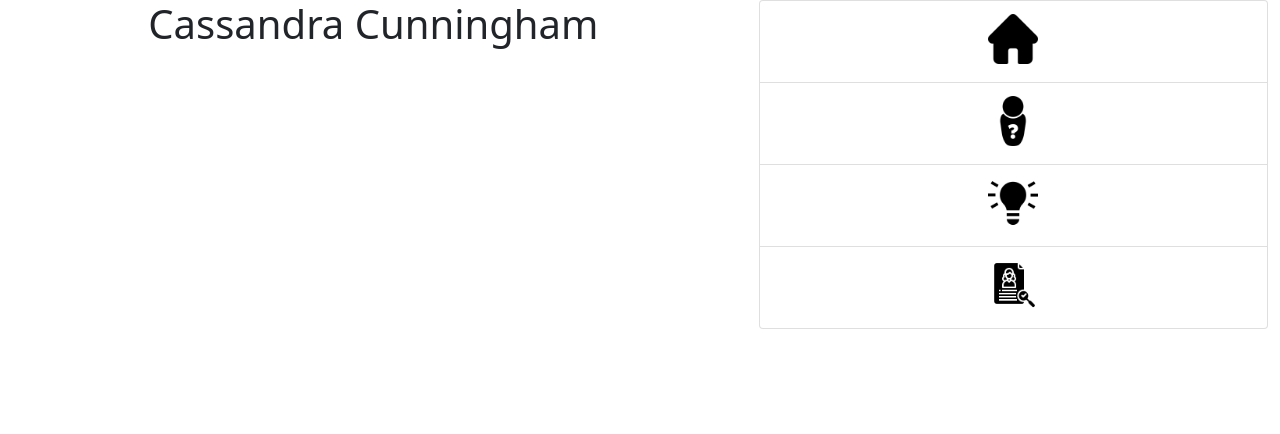
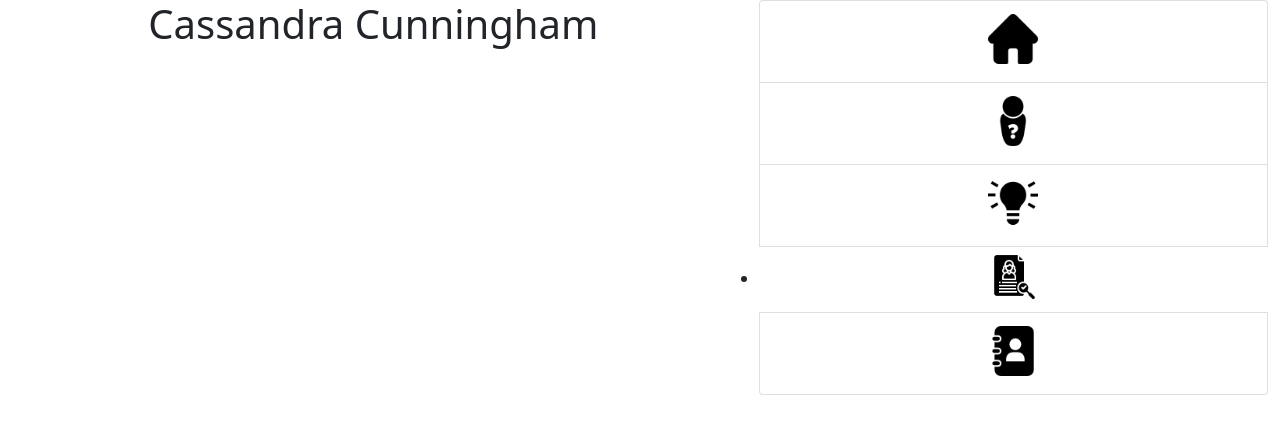
Before and after one commit to cmcunningham27/Professional-Portfolio, a React (Create React App) app: page / in a window 1280 px wide. Shown: the top 434 px of the page. Built offline with nearby package versions, Linux system fonts and the light colour scheme.

Commit message:
added list item for contact icon and imported image

```diff
--- a/src/components/Nav/index.js
+++ b/src/components/Nav/index.js
@@ -3,6 +3,7 @@ import home from '../../assets/images/home.png';
 import about from '../../assets/images/about-me.png';
 import project from '../../assets/images/my-work.png';
 import resume from '../../assets/images/resume.png';
+import contact from '../../assets/images/contact.png';
 import './style.css';
 
 const Nav = () => {
@@ -26,9 +27,15 @@ const Nav = () => {
                     <p className="hidden">Projects</p>
                 </a>
             </li>
+            <li>
+                <a class="icons" href="./assets/resume/CMC_Resume.pdf" target="_blank">
+                    <img class="resume" src={resume} alt="Sheet of paper with women torso and lines below, and a magnifiying glass containing a check mark black icon" />
+                    <p class="hidden">Resume</p>
+                </a>
+            </li>
             <li className='list-group-item'>
                 <a className="icons"href="#contact">
-                    <img className="contact" src={resume} alt="Contact book with faceless and armless upper torso black icon" />
+                    <img className="contact" src={contact} alt="Contact book with faceless and armless upper torso black icon" />
                     <p className="hidden">Contact</p>
                 </a>
             </li>
```
Also changed, not shown: src/assets/images/contact.png (added).
